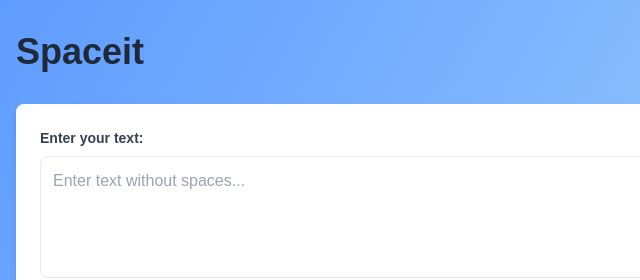
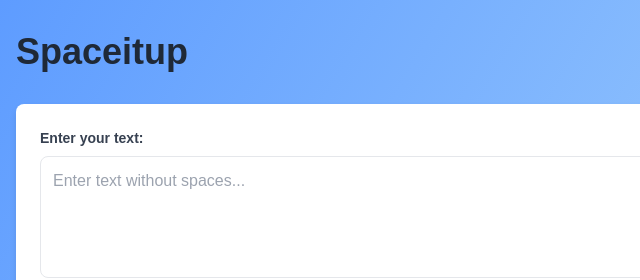
Before and after one commit to DevHarshPatel/spaceit, a plain HTML site: page templates/index.html in a window 1280 px wide. Shown: the top 280 px of the page, 0-640 px from the left. Drawn offline with nearby package versions, Linux system fonts and the light colour scheme; a web font is replaced by a local one.

Commit message:
Update index.html

```diff
--- a/templates/index.html
+++ b/templates/index.html
@@ -3,7 +3,7 @@
 <head>
     <meta charset="UTF-8">
     <meta name="viewport" content="width=device-width, initial-scale=1.0">
-    <title>Spaceit - Text Spacing Tool</title>
+    <title>Spaceitup - Text Spacing Tool</title>
     <link href="https://cdnjs.cloudflare.com/ajax/libs/tailwindcss/2.2.19/tailwind.min.css" rel="stylesheet">
     <link rel="stylesheet" href="https://cdnjs.cloudflare.com/ajax/libs/font-awesome/6.0.0/css/all.min.css">
     <link rel="preconnect" href="https://fonts.googleapis.com">
@@ -25,7 +25,7 @@
     <div class="container mx-auto px-4 py-8">
         <!-- Header -->
         <header class="flex justify-between items-center mb-8">
-            <h1 class="text-4xl font-bold text-gray-800">Spaceit</h1>
+            <h1 class="text-4xl font-bold text-gray-800">Spaceitup</h1>
             <div class="text-2xl font-bold text-gray-800">by Harsh Patel</div>
         </header>
 
```
